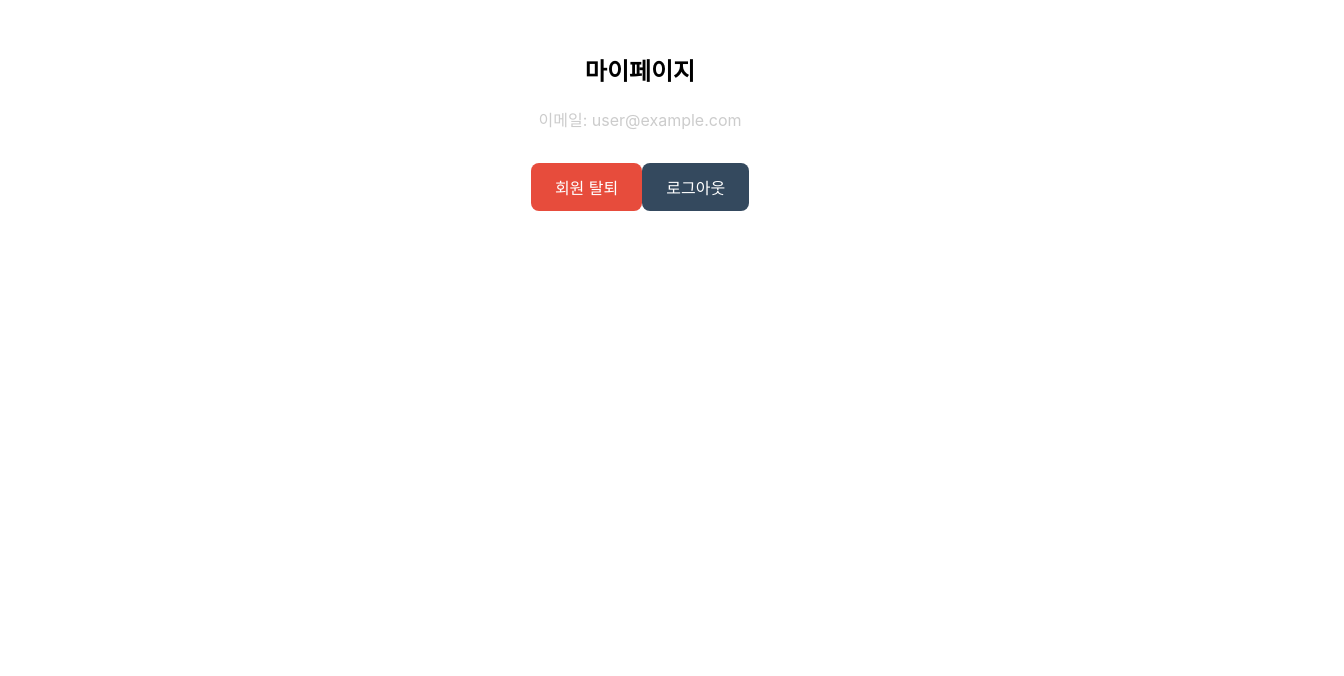
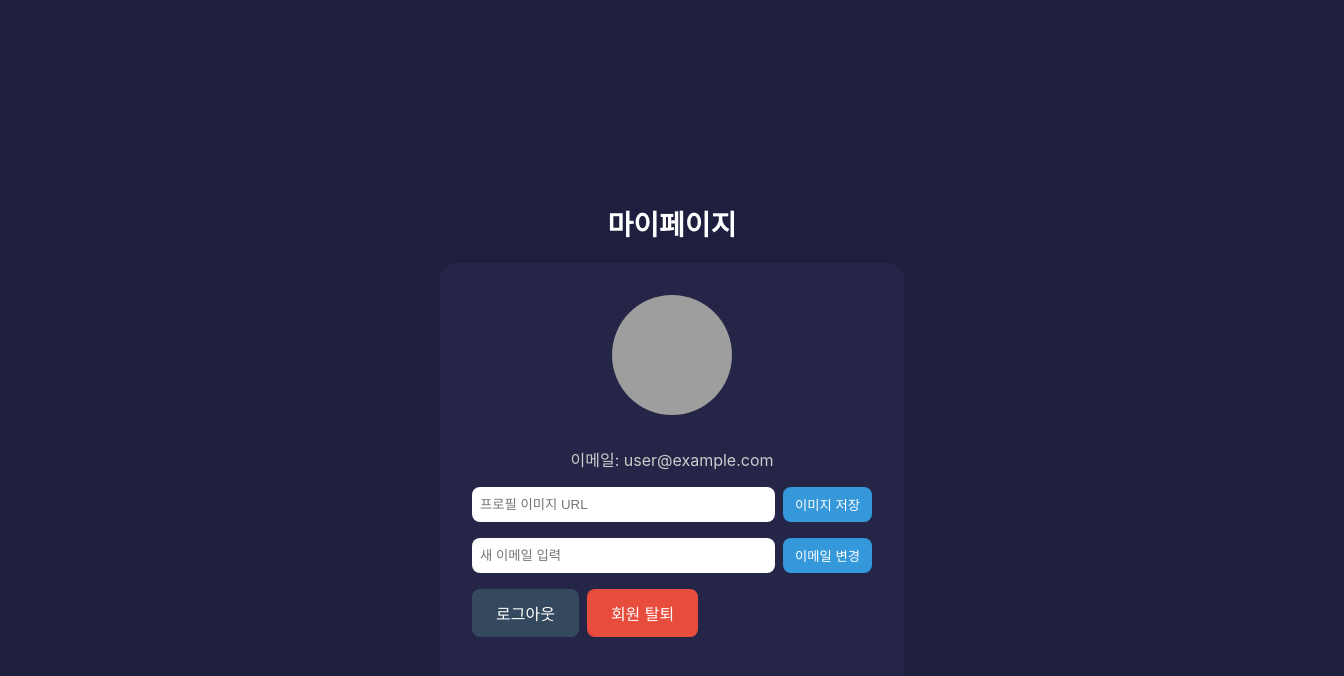
Before and after one commit to dhwiwwx/ReactCenter_Todo, a React (Create React App) app in the folder todolist/: page /mypage in a window 1280 px wide. Shown: the top 676 px of the page, 1344 px wide, since content can reach past the window. Built offline with nearby package versions, Linux system fonts and the light colour scheme; no server answers; the database is empty; sample sign-in values are in the browser's storage; grey boxes are pictures that could not be loaded.

Commit message:
더보기 기능 추가

```diff
--- a/todolist/src/Pages/IssueList/IssueList.tsx
+++ b/todolist/src/Pages/IssueList/IssueList.tsx
@@ -169,7 +169,7 @@ function IssueList() {
       : (issues.filter((i) => i.status === "완료").length / issues.length) *
         100;
 
-  const allTags = [...new Set(issues.flatMap((i) => i.tags || []))];
+  const allTags = Array.from(new Set(issues.flatMap((i) => i.tags || [])));
 
   return (
     <Container>
--- a/todolist/src/Pages/MyPage/MyPage.styled.tsx
+++ b/todolist/src/Pages/MyPage/MyPage.styled.tsx
@@ -1,14 +1,19 @@
 import styled from "styled-components";
 
 export const PageContainer = styled.div`
+  width: 100vw;
+  height: 100vh;
   padding: 32px;
-  max-width: 500px;
-  margin: 0 auto;
-  text-align: center;
+  margin: 0;
+  background-color: #1e1e3f;
+  color: #ffffff;
+  display: flex;
+  flex-direction: column;
+  justify-content: center;
+  align-items: center;
 `;
-
 export const Title = styled.h2`
-  font-size: 24px;
+  font-size: 28px;
   margin-bottom: 20px;
 `;
 
@@ -16,6 +21,12 @@ export const InfoText = styled.p`
   font-size: 16px;
   margin-bottom: 16px;
   color: #ccc;
+`;
+
+export const ButtonGroup = styled.div`
+  display: flex;
+  gap: 16px;
+  margin-top: 24px;
 `;
 
 export const DeleteButton = styled.button`
@@ -40,7 +51,6 @@ export const LogoutButton = styled.button`
   border: none;
   border-radius: 8px;
   font-size: 16px;
-  margin-top: 16px;
   cursor: pointer;
   transition: 0.2s;
 
@@ -48,3 +58,55 @@ export const LogoutButton = styled.button`
     background-color: #2c3e50;
   }
 `;
+
+export const ProfileImage = styled.img`
+  width: 120px;
+  height: 120px;
+  border-radius: 50%;
+  object-fit: cover;
+  margin-bottom: 16px;
+`;
+
+/* 🔹 추가: 카드 그리드/아이템 */
+export const CardGrid = styled.div`
+  display: flex;
+  justify-content: center;
+`;
+
+export const CardItem = styled.div`
+  background: #252548;
+  padding: 32px;
+  border-radius: 16px;
+  width: 400px;
+  display: flex;
+  flex-direction: column;
+  align-items: center;
+`;
+
+/* 🔹 추가: 입력창/버튼 */
+export const InputRow = styled.div`
+  display: flex;
+  gap: 8px;
+  margin-bottom: 16px;
+  width: 100%;
+`;
+
+export const TextInput = styled.input`
+  flex: 1;
+  padding: 8px;
+  border-radius: 8px;
+  border: none;
+`;
+
+export const SaveButton = styled.button`
+  padding: 8px 12px;
+  border-radius: 8px;
+  background-color: #3498db;
+  color: white;
+  border: none;
+  cursor: pointer;
+
+  &:hover {
+    background-color: #2980b9;
+  }
+`;
--- a/todolist/src/Pages/MyPage/MyPage.tsx
+++ b/todolist/src/Pages/MyPage/MyPage.tsx
@@ -1,20 +1,29 @@
 import React, { useEffect, useState } from "react";
 import { auth, db } from "../../Firebase/firebase";
-import { deleteUser, signOut } from "firebase/auth";
-import { deleteDoc, doc, getDoc } from "firebase/firestore";
+import { deleteUser, signOut, updateEmail } from "firebase/auth";
+import { deleteDoc, doc, getDoc, setDoc } from "firebase/firestore";
 import { useNavigate } from "react-router-dom";
 import { toast, ToastContainer } from "react-toastify";
 import "react-toastify/dist/ReactToastify.css";
 import {
   PageContainer,
+  CardGrid,
+  CardItem,
   Title,
   InfoText,
+  ProfileImage,
+  InputRow,
+  TextInput,
+  SaveButton,
+  LogoutButton,
   DeleteButton,
-  LogoutButton,
 } from "./MyPage.styled";
 
 function MyPage() {
   const [email, setEmail] = useState<string | null>(null);
+  const [profileImage, setProfileImage] = useState<string>("");
+  const [imageUrl, setImageUrl] = useState<string>("");
+  const [newEmail, setNewEmail] = useState<string>("");
   const navigate = useNavigate();
 
   useEffect(() => {
@@ -27,33 +36,62 @@ function MyPage() {
 
     getDoc(doc(db, "users", user.uid)).then((docSnap) => {
       if (docSnap.exists()) {
-        setEmail(docSnap.data().email);
+        const data = docSnap.data();
+        setEmail(data.email);
+        setProfileImage(data.profileImage || "");
       } else {
         setEmail(user.email);
       }
     });
   }, [navigate]);
 
+  const handleSaveImage = async () => {
+    const user = auth.currentUser;
+    if (!user) return;
+    try {
+      await setDoc(
+        doc(db, "users", user.uid),
+        { profileImage: imageUrl },
+        { merge: true }
+      );
+      setProfileImage(imageUrl);
+      toast.success("프로필 이미지가 변경되었습니다.");
+    } catch {
+      toast.error("이미지 저장 실패");
+    }
+  };
+
+  const handleChangeEmail = async () => {
+    const user = auth.currentUser;
+    if (!user || !newEmail) return;
+    try {
+      await updateEmail(user, newEmail);
+      await setDoc(
+        doc(db, "users", user.uid),
+        { email: newEmail },
+        { merge: true }
+      );
+      setEmail(newEmail);
+      toast.success("이메일이 변경되었습니다.");
+    } catch (error: any) {
+      if (error.code === "auth/requires-recent-login")
+        toast.error("다시 로그인하세요.");
+      else toast.error("이메일 변경 실패: " + error.message);
+    }
+  };
+
   const handleDeleteAccount = async () => {
+    const user = auth.currentUser;
+    if (!user) return;
     try {
-      const user = auth.currentUser;
-      if (!user) {
-        toast.error("로그인 상태가 아닙니다.");
-        return;
-      }
-
       await deleteDoc(doc(db, "users", user.uid));
       await deleteUser(user);
-
       toast.success("탈퇴가 완료되었습니다.");
       navigate("/");
     } catch (error: any) {
-      console.error(error);
-      if (error.code === "auth/requires-recent-login") {
-        toast.error("탈퇴하려면 다시 로그인하세요.");
-      } else {
-        toast.error("탈퇴 실패: " + error.message);
-      }
+      if (error.code === "auth/requires-recent-login")
+        toast.error("다시 로그인하세요.");
+      else toast.error("탈퇴 실패: " + error.message);
     }
   };
 
@@ -65,11 +103,40 @@ function MyPage() {
   return (
     <PageContainer>
       <Title>마이페이지</Title>
-      <InfoText>이메일: {email}</InfoText>
+      <CardGrid>
+        <CardItem>
+          <ProfileImage
+            src={profileImage || "https://placekitten.com/200/200"}
+            alt="프로필"
+          />
+          <InfoText>이메일: {email}</InfoText>
 
-      <DeleteButton onClick={handleDeleteAccount}>회원 탈퇴</DeleteButton>
-      <LogoutButton onClick={handleLogout}>로그아웃</LogoutButton>
+          <InputRow>
+            <TextInput
+              type="text"
+              placeholder="프로필 이미지 URL"
+              value={imageUrl}
+              onChange={(e) => setImageUrl(e.target.value)}
+            />
+            <SaveButton onClick={handleSaveImage}>이미지 저장</SaveButton>
+          </InputRow>
 
+          <InputRow>
+            <TextInput
+              type="email"
+              placeholder="새 이메일 입력"
+              value={newEmail}
+              onChange={(e) => setNewEmail(e.target.value)}
+            />
+            <SaveButton onClick={handleChangeEmail}>이메일 변경</SaveButton>
+          </InputRow>
+
+          <InputRow>
+            <LogoutButton onClick={handleLogout}>로그아웃</LogoutButton>
+            <DeleteButton onClick={handleDeleteAccount}>회원 탈퇴</DeleteButton>
+          </InputRow>
+        </CardItem>
+      </CardGrid>
       <ToastContainer position="top-center" autoClose={2500} />
     </PageContainer>
   );
--- a/todolist/src/Pages/ProjectListPage/ProjectListPage.tsx
+++ b/todolist/src/Pages/ProjectListPage/ProjectListPage.tsx
@@ -44,6 +44,7 @@ import { signOut } from "firebase/auth";
 import {
   collection,
   getDocs,
+  getDoc,
   addDoc,
   updateDoc,
   deleteDoc,
@@ -69,6 +70,42 @@ interface Project {
   completionRate?: number;
 }
 
+const ProfileAvatar = ({ onClick }: { onClick: () => void }) => {
+  const [profileImage, setProfileImage] = useState<string>("");
+
+  useEffect(() => {
+    const fetchProfile = async () => {
+      const user = auth.currentUser;
+      if (!user) return;
+
+      try {
+        const docSnap = await getDoc(doc(db, "users", user.uid));
+        if (docSnap.exists()) {
+          setProfileImage(docSnap.data().profileImage || "");
+        }
+      } catch (error) {
+        console.error("프로필 이미지 로드 실패:", error);
+      }
+    };
+    fetchProfile();
+  }, []);
+
+  return (
+    <img
+      src={profileImage || "https://placekitten.com/200/200"}
+      alt="프로필"
+      onClick={onClick}
+      style={{
+        width: 36,
+        height: 36,
+        borderRadius: "50%",
+        cursor: "pointer",
+        objectFit: "cover",
+      }}
+    />
+  );
+};
+
 const ProjectListPage = () => {
   const [projects, setProjects] = useState<Project[]>([]);
   const [newProjectName, setNewProjectName] = useState("");
@@ -81,6 +118,9 @@ const ProjectListPage = () => {
   const [search, setSearch] = useState("");
   const [recentProjectId, setRecentProjectId] = useState<string | null>(null);
   const [draggedId, setDraggedId] = useState<string | null>(null);
+  const [expandedProjects, setExpandedProjects] = useState<
+    Record<string, boolean>
+  >({});
   const [viewMode, setViewMode] = useState<"list" | "card">(() => {
     return (localStorage.getItem("viewMode") as "list" | "card") || "list";
   });
@@ -380,9 +420,7 @@ const ProjectListPage = () => {
           <ViewToggleButton onClick={toggleViewMode}>
             {viewMode === "list" ? "카드형" : "리스트형"}
           </ViewToggleButton>
-          <ViewToggleButton onClick={() => navigate("/mypage")}>
-            마이페이지
-          </ViewToggleButton>
+          <ProfileAvatar onClick={() => navigate("/mypage")} />
           <StyledLogoutButton onClick={handleSignOut}>
             로그아웃
           </StyledLogoutButton>
@@ -473,8 +511,39 @@ const ProjectListPage = () => {
                     </ProgressBackground>
                   </ProgressWrapper>
                   {project.description && (
-                    <div style={{ fontSize: 12, color: "#aaa" }}>
-                      {project.description}
+                    <div
+                      style={{
+                        fontSize: 12,
+                        color: "#aaa",
+                        whiteSpace: "pre-wrap",
+                        wordBreak: "break-word",
+                        maxWidth: "500px",
+                      }}
+                      onClick={(e) => e.stopPropagation()} // ✅ 부모 클릭 막기
+                    >
+                      {expandedProjects[project.id] ||
+                      project.description.length <= 50
+                        ? project.description
+                        : `${project.description.slice(0, 50)}...`}
+
+                      {project.description.length > 50 && (
+                        <span
+                          onClick={() =>
+                            setExpandedProjects((prev) => ({
+                              ...prev,
+                              [project.id]: !prev[project.id],
+                            }))
+                          }
+                          style={{
+                            marginLeft: 8,
+                            color: "#00aaff",
+                            cursor: "pointer",
+                            fontSize: 12,
+                          }}
+                        >
+                          {expandedProjects[project.id] ? "숨기기" : "더보기"}
+                        </span>
+                      )}
                     </div>
                   )}
                 </span>
@@ -542,6 +611,9 @@ const ProjectListPage = () => {
               onDragOver={handleDragOver}
               onDrop={() => handleDrop(project.id)}
             >
+              <div>
+                {" "}
+                {/* 🔍 이 부분 추가 */}
                 {editingId === project.id ? (
                   <ProjectEditFields
                     name={editingName}
@@ -566,7 +638,9 @@ const ProjectListPage = () => {
                     {project.id === recentProjectId && (
                       <RecentBadge>최근 본 프로젝트</RecentBadge>
                     )}
-                  <span style={{ marginLeft: 8, fontSize: 14, color: "#ccc" }}>
+                    <span
+                      style={{ marginLeft: 8, fontSize: 14, color: "#ccc" }}
+                    >
                       ({project.issueCount ?? 0}건)
                     </span>
                     <ProgressWrapper>
@@ -575,13 +649,43 @@ const ProjectListPage = () => {
                       </ProgressBackground>
                     </ProgressWrapper>
                     {project.description && (
-                    <div style={{ fontSize: 12, color: "#aaa" }}>
-                      {project.description}
+                      <div
+                        style={{
+                          fontSize: 12,
+                          color: "#aaa",
+                          whiteSpace: "pre-wrap",
+                          wordBreak: "break-word",
+                          maxWidth: "500px",
+                        }}
+                        onClick={(e) => e.stopPropagation()}
+                      >
+                        {expandedProjects[project.id] ||
+                        project.description.length <= 50
+                          ? project.description
+                          : `${project.description.slice(0, 50)}...`}
+                        {project.description.length > 50 && (
+                          <span
+                            onClick={(e) => {
+                              e.stopPropagation();
+                              setExpandedProjects((prev) => ({
+                                ...prev,
+                                [project.id]: !prev[project.id],
+                              }));
+                            }}
+                            style={{
+                              marginLeft: 8,
+                              color: "#00aaff",
+                              cursor: "pointer",
+                              fontSize: 12,
+                            }}
+                          >
+                            {expandedProjects[project.id] ? "숨기기" : "더보기"}
+                          </span>
+                        )}
                       </div>
                     )}
                   </span>
                 )}
-
                 <ActionGroup>
                   {!showTrash && editingId !== project.id && (
                     <PinButton onClick={() => startEdit(project)}>
@@ -621,7 +725,9 @@ const ProjectListPage = () => {
                       <PinButton onClick={() => restoreProject(project.id)}>
                         <Undo2 size={20} />
                       </PinButton>
-                    <DeleteButton onClick={() => permanentlyDelete(project.id)}>
+                      <DeleteButton
+                        onClick={() => permanentlyDelete(project.id)}
+                      >
                         <XCircle size={20} />
                       </DeleteButton>
                     </>
@@ -631,6 +737,7 @@ const ProjectListPage = () => {
                     </DeleteButton>
                   )}
                 </ActionGroup>
+              </div>
             </CardItem>
           ))}
         </CardGrid>
```
Lines whose indentation alone changed are shown as unchanged.
